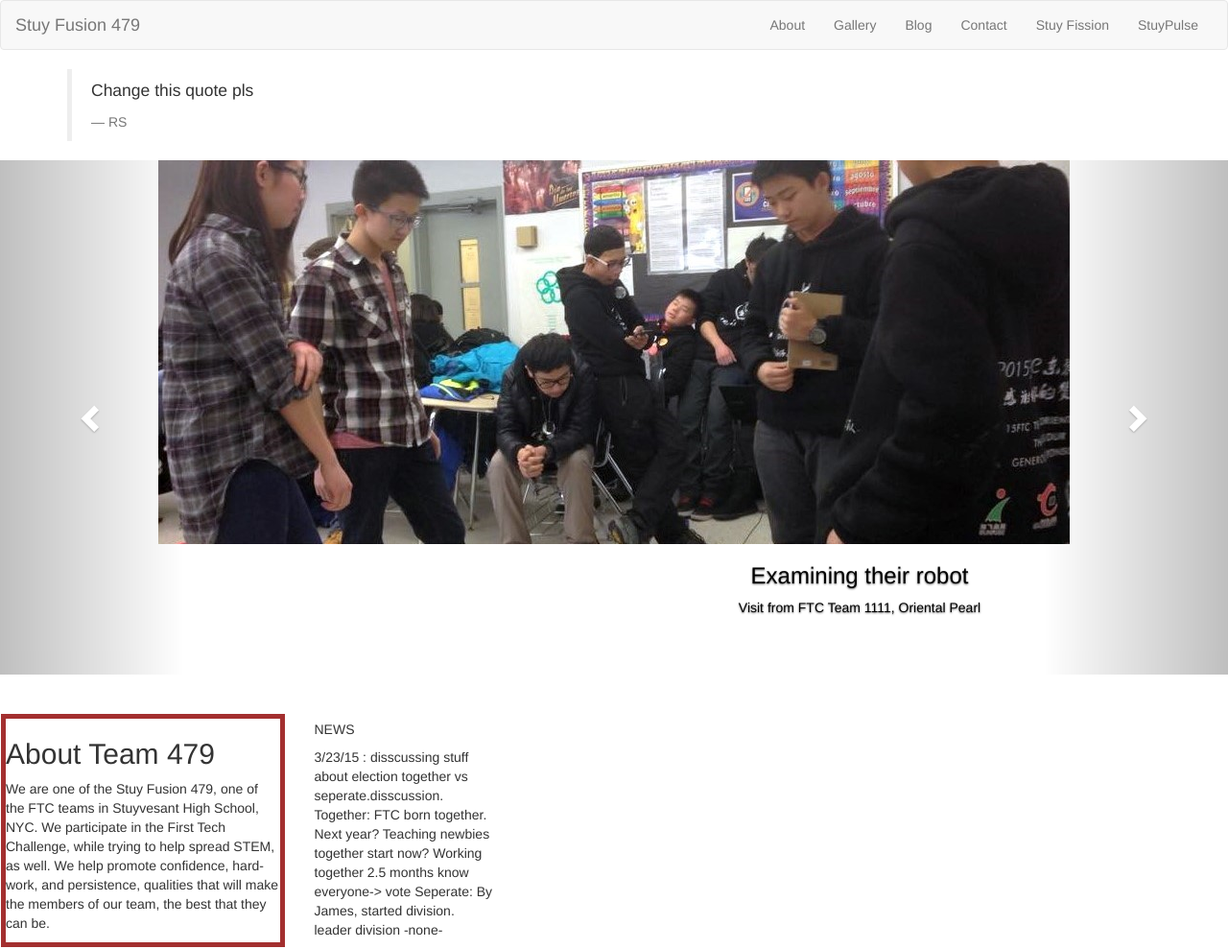
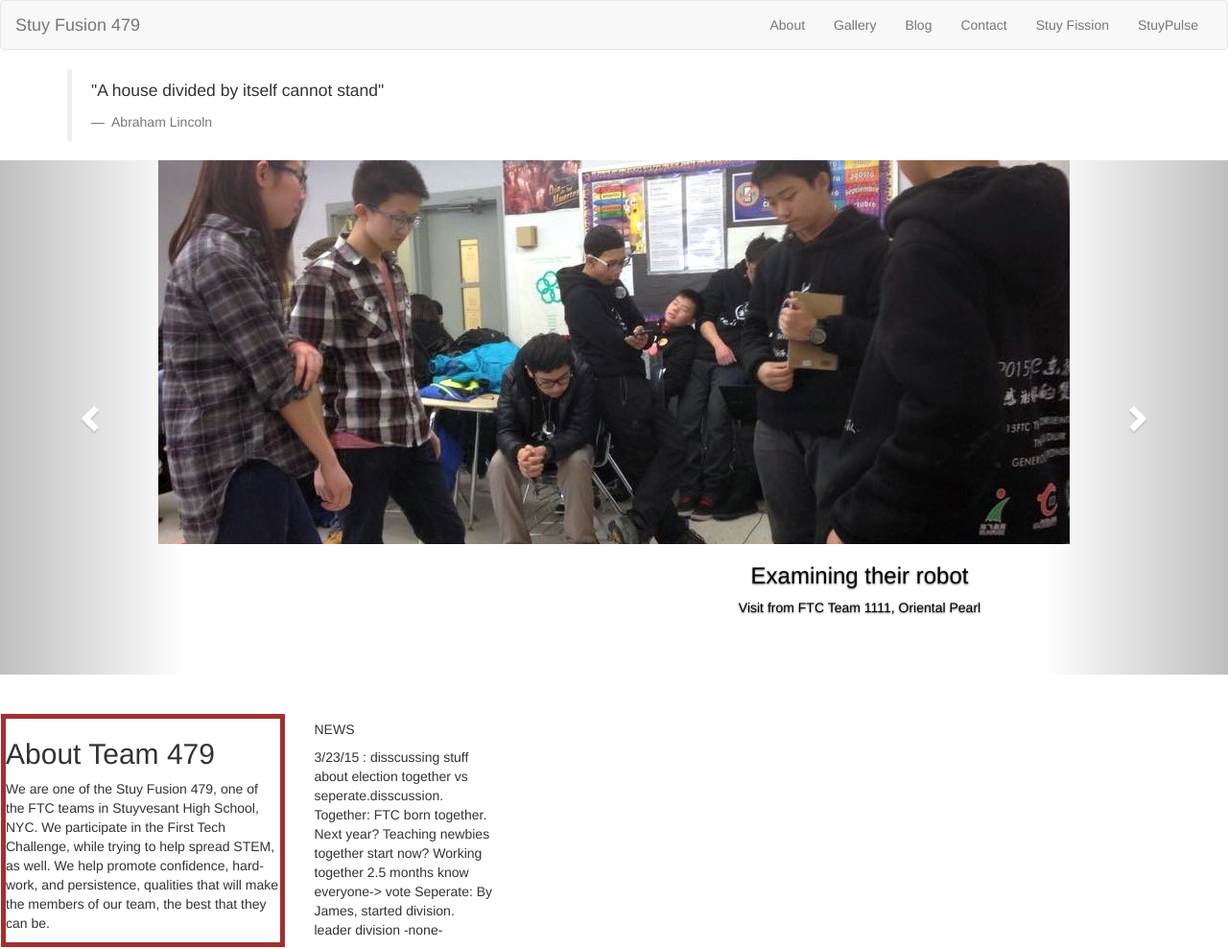
Before and after one commit to stuyfusion/stuyfusion.github.io, a Jekyll site: the page built from index.html, in a window 1280 px wide. Shown: the whole page at 96% size. Built offline with Jekyll 4.4.1, drawn with Linux system fonts in a browser that asks for light colours; nearby versions of some CDN libraries.

Commit message:
Update index.html
added a quote that somewhat relates to current events. - Michael in J-Mac's account

```diff
--- a/index.html
+++ b/index.html
@@ -4,8 +4,8 @@ layout: default
 
 <div class="container">
   <blockquote>
-    <p>Change this quote pls</p>
-    <footer>RS</footer>
+    <p>"A house divided by itself cannot stand"</p>
+    <footer> Abraham Lincoln</footer>
   </blockquote>
 </div>
 
```
